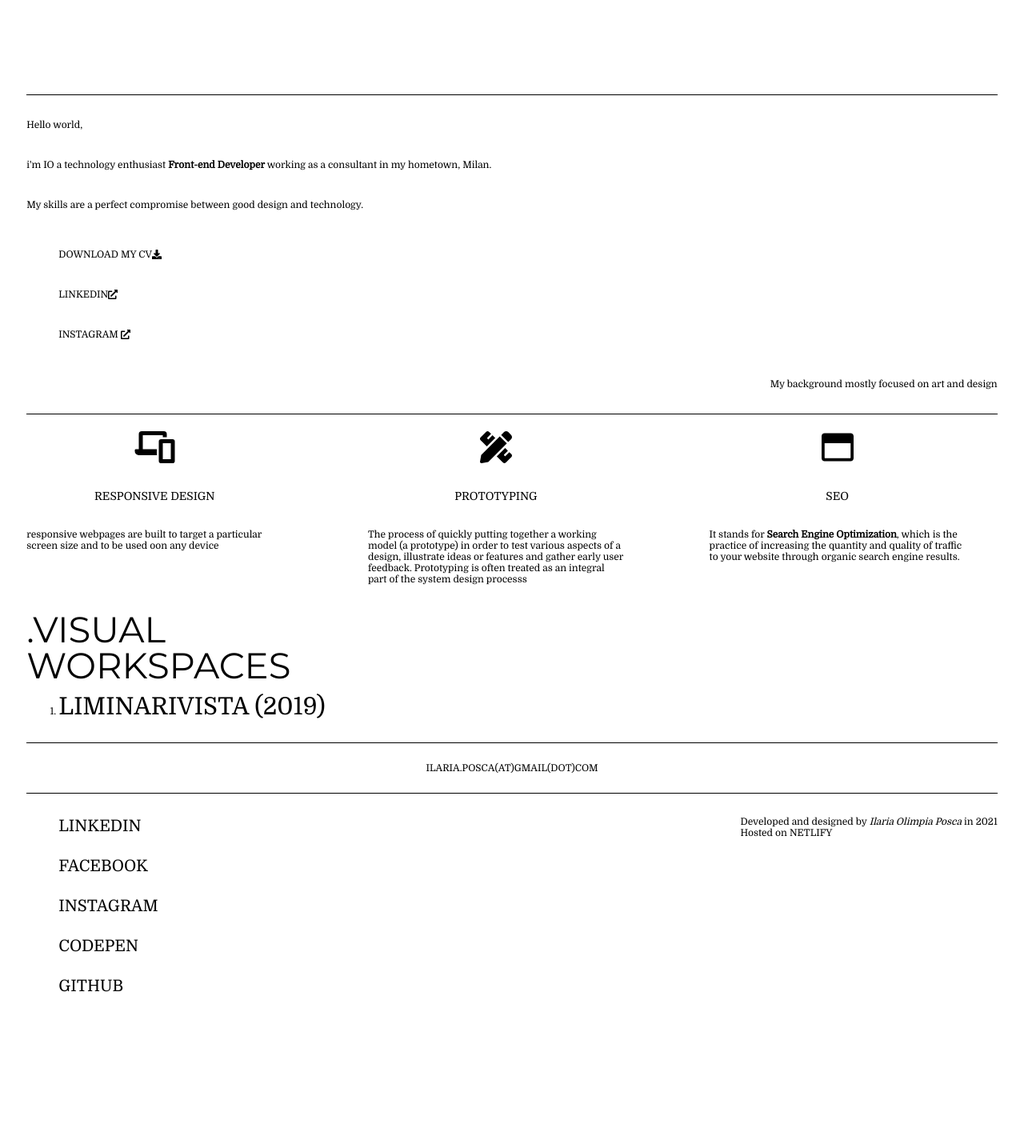
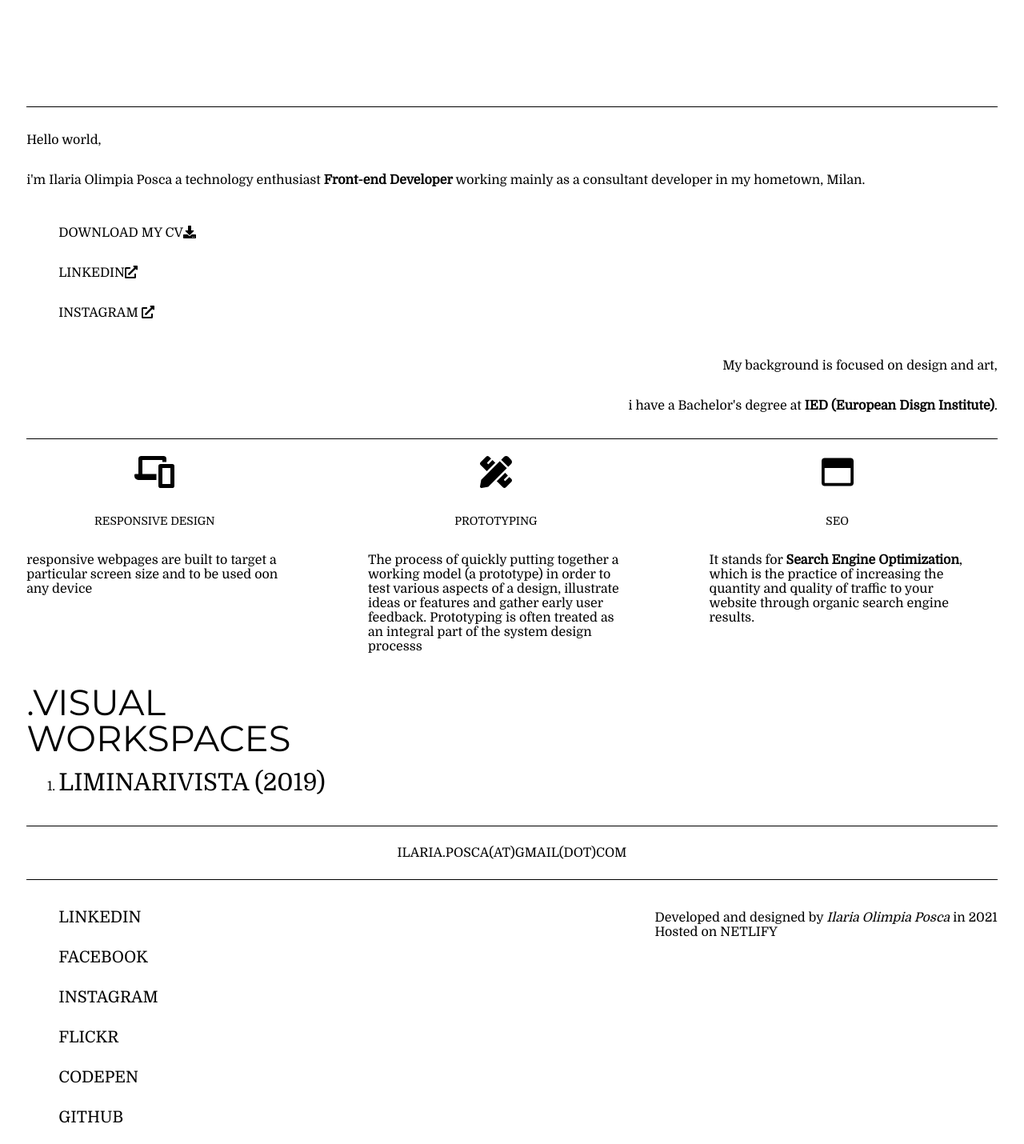
Before and after one commit to eroenegativo/my-portfolio, a Vue app: page / in a window 1280 px wide. Shown: the part 895-2325 px from the top of the page at 80% size. Before the commit the page ends 2161 px from the top, so only its background shows below. Built offline with nearby package versions, Linux system fonts and the light colour scheme.

Commit message:
optimize seo

```diff
--- a/public/index.html
+++ b/public/index.html
@@ -3,9 +3,12 @@
   <head>
     <meta charset="utf-8">
     <meta http-equiv="X-UA-Compatible" content="IE=edge">
+    <meta name="description" content="Ilaria Olimpia Posca is a Front-end Developer from Milan, Italy.">
+    <meta name="keywords" content="Front-end Developer, Milan, portfolio">
+    <meta name="author" content="Ilaria Olimpia Posca">
     <meta name="viewport" content="width=device-width,initial-scale=1.0">
     <link rel="icon" href="logo.ico">
-    <title>IO)))</title>
+    <title>IO))) Front-end Developer</title>
   </head>
   <body>
     <div id="app"></div>
--- a/src/components/social-media.vue
+++ b/src/components/social-media.vue
@@ -2,27 +2,32 @@
     <nav class="social-media-nav">
         <ul>
           <li>
-              <a href="" target="_blank" alt="" class="social-link">
+              <a href="https://www.linkedin.com/in/ilariaolimpia-posca/" target="_blank" alt="LinkedIn" class="social-link">
                   <span>Linkedin</span>
               </a>
           </li>
           <li>
-              <a href="" target="_blank" alt="" class="social-link">
+              <a href="https://www.facebook.com/ilarjaolympia.poska/" target="_blank" alt="Facebook" class="social-link">
                   <span>Facebook</span>
               </a>
           </li>
           <li>
-              <a href="" target="_blank" alt="" class="social-link">
+              <a href="https://www.instagram.com/eroenegativo/" target="_blank" alt="Instagram" class="social-link">
                   <span>Instagram</span>
               </a>
           </li>
           <li>
-              <a href="" target="_blank" alt="" class="social-link">
+              <a href="https://www.flickr.com/photos/93959529@N05/" target="_blank" alt="Flickr" class="social-link">
+                  <span>Flickr</span>
+              </a>
+          </li>
+          <li>
+              <a href="https://codepen.io/eroenegativo" target="_blank" alt="Codepen" class="social-link">
                   <span>Codepen</span>
               </a>
           </li>
             <li>
-              <a href="" target="_blank" alt="" class="social-link">
+              <a href="https://github.com/eroenegativo" target="_blank" alt="Github" class="social-link">
                   <span>Github</span>
               </a>
           </li>
--- a/src/pages/About.vue
+++ b/src/pages/About.vue
@@ -1,19 +1,25 @@
 <template>
-  <section v-onscroll id="about">
+  <section v-onscroll id="about" itemscope itemtype="https://schema.org/Person">
     <!--<h2 class="section-title">About me</h2>-->
     <div class="column align-center">
       <div class="box">
         <div class="box-wrapper">
           <div class="box-description">
-                <p> Hello world, <br/>
-                    i'm IO a technology enthusiast <b>Front-end Developer</b> working as a consultant in my hometown, Milan.<br/>
-                    My skills are a perfect compromise between good design and technology.
+            <p>
+              Hello world, <br />
+              i'm <span itemprop="name">Ilaria Olimpia Posca</span> a technology enthusiast <b itemprop="jobTitle">Front-end Developer</b> working mainly
+              as a <span itemprop="worksFor">consultant developer</span> in my hometown, <span itemprop="birthPlace">Milan</span>.<br />
             </p>
           </div>
           <div class="box-button">
             <ul>
               <li>
-                      <a href="../assets/Ilaria_Olimpia_Posca_Resume_202001.pdf" target="_blank" alt="Currriculum Viate" download>
+                <a
+                  href="../assets/Ilaria_Olimpia_Posca_Resume_202001.pdf"
+                  target="_blank"
+                  alt="Currriculum Viate"
+                  download
+                >
                   <span>Download my CV</span>
                   <font-awesome-icon :icon="['fa', 'download']" />
                 </a>
@@ -25,19 +31,29 @@
       <div class="box">
         <div class="box-wrapper">
           <div class="box-description">
-                <p> My background mostly focused on art and design<br/>
+            <p>
+              My background is focused on design and art,<br /> i have a Bachelor's
+              degree at <b itemprop="alumniOf">IED (European Disgn Institute)</b>.
             </p>
           </div>
           <div class="box-button">
             <ul>
               <li>
-                    <a href="https://www.linkedin.com/in/ilariaolimpia-posca/" target="_blank" alt="linkedin" >
+                <a
+                  href="https://www.linkedin.com/in/ilariaolimpia-posca/"
+                  target="_blank"
+                  alt="Linkedin"
+                >
                   <span>Linkedin</span>
                   <font-awesome-icon :icon="['fa', 'external-link-alt']" />
                 </a>
               </li>
               <li>
-                      <a href="https://www.instagram.com/eroenegativo/" target="_blank" alt="Instagram">
+                <a
+                  href="https://www.instagram.com/eroenegativo/"
+                  target="_blank"
+                  alt="Instagram"
+                >
                   <span>Instagram </span>
                   <font-awesome-icon :icon="['fa', 'external-link-alt']" />
                 </a>
--- a/src/stylesheet/typography.scss
+++ b/src/stylesheet/typography.scss
@@ -89,7 +89,7 @@ h2.section-title{
         }
     }
     body{
-        font-size: 12px;
+        font-size: 16px;
     }
  }
  .slide-paragraph{
```
Also changed, not shown: robot.txt (added), 1 other file (tests, documents, lock files or other folders). Lines whose indentation alone changed are shown as unchanged.
